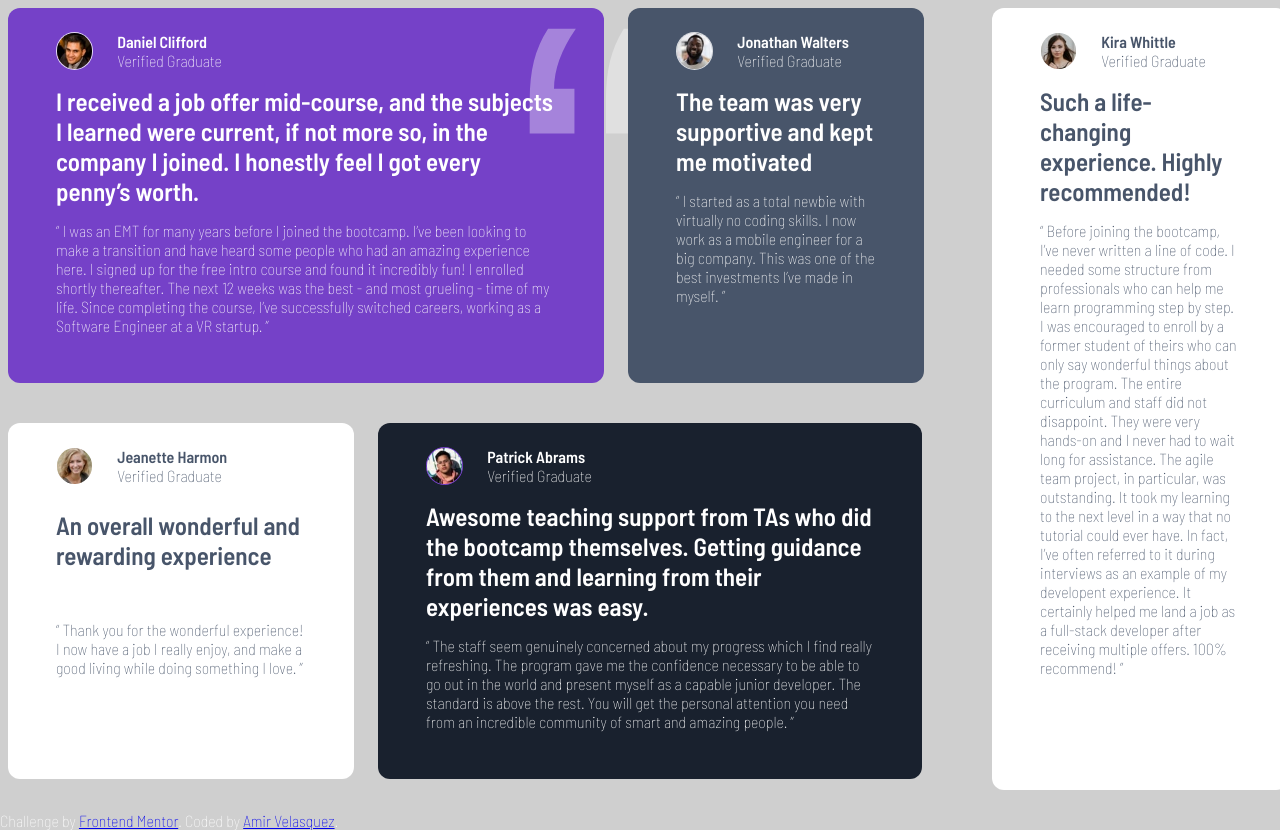
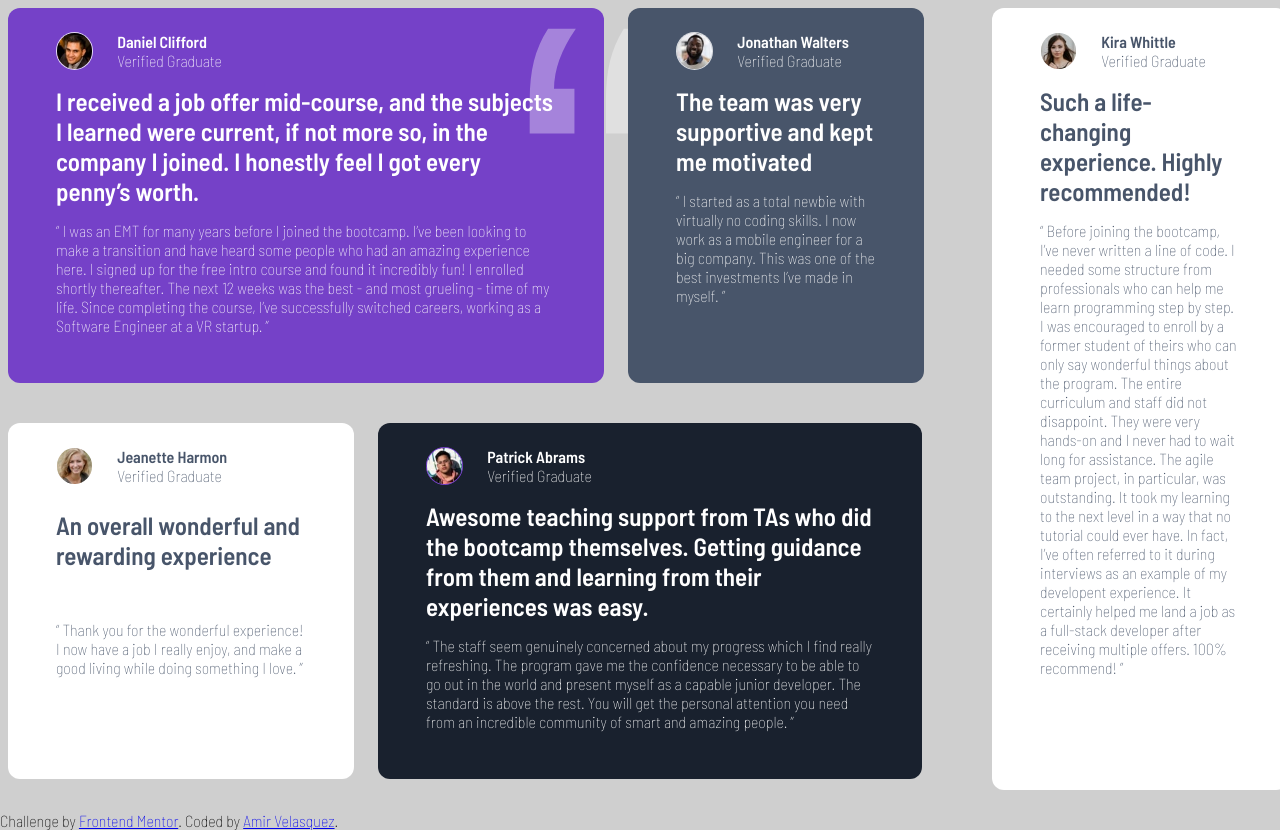
Before and after one commit to AmirJV1/Challenges, a plain HTML site: page testimonials-grid-section-main challenge/index.html in a window 1280 px wide. Drawn offline with Linux system fonts and the light colour scheme.

Commit message:
Update style.css

```diff
--- a/testimonials-grid-section-main challenge/css/style.css
+++ b/testimonials-grid-section-main challenge/css/style.css
@@ -3,7 +3,7 @@ body, html {
   margin: 0;
   text-decoration: none;
 }
-attribution{
+.attribution{
   color:black;
 }
 body {
```
